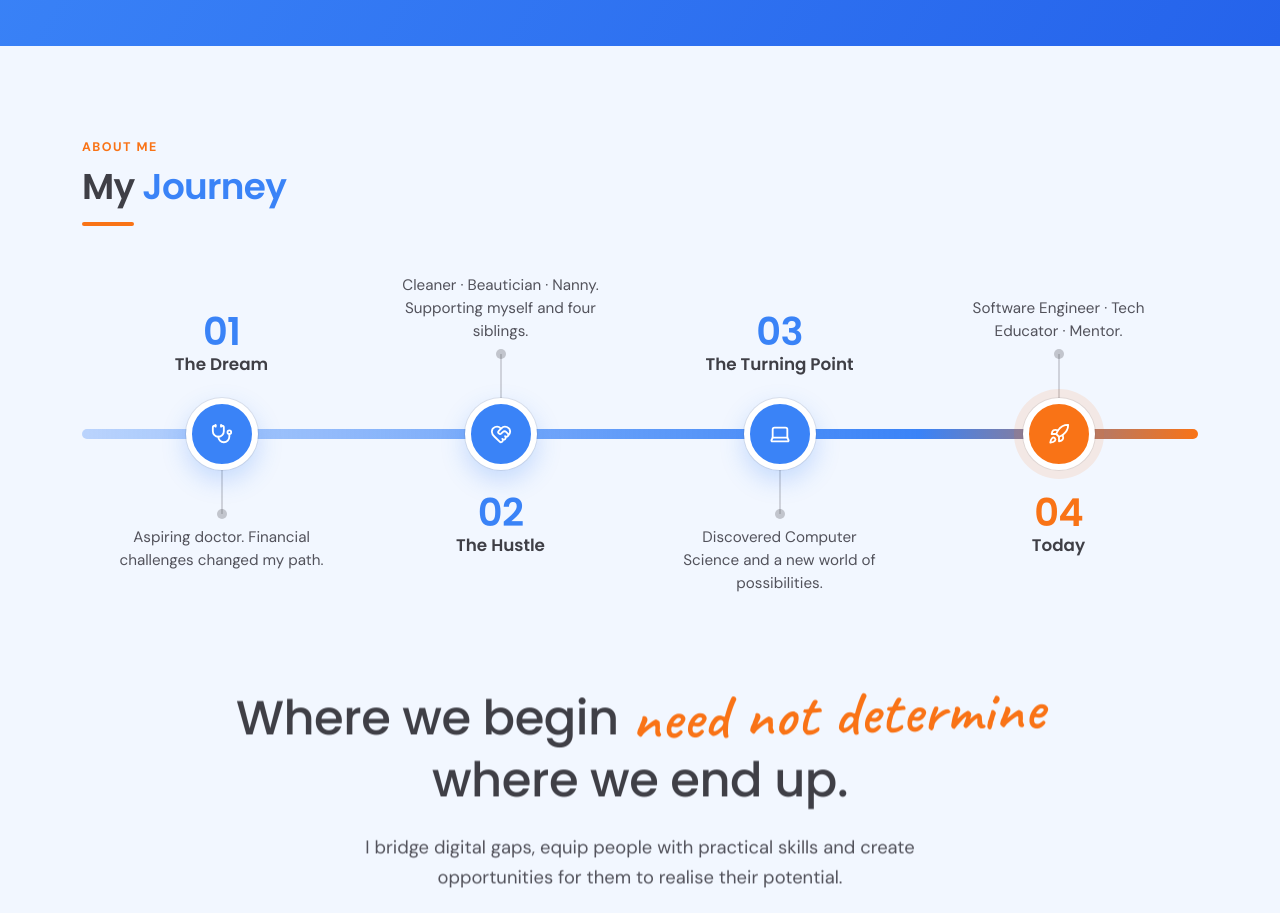
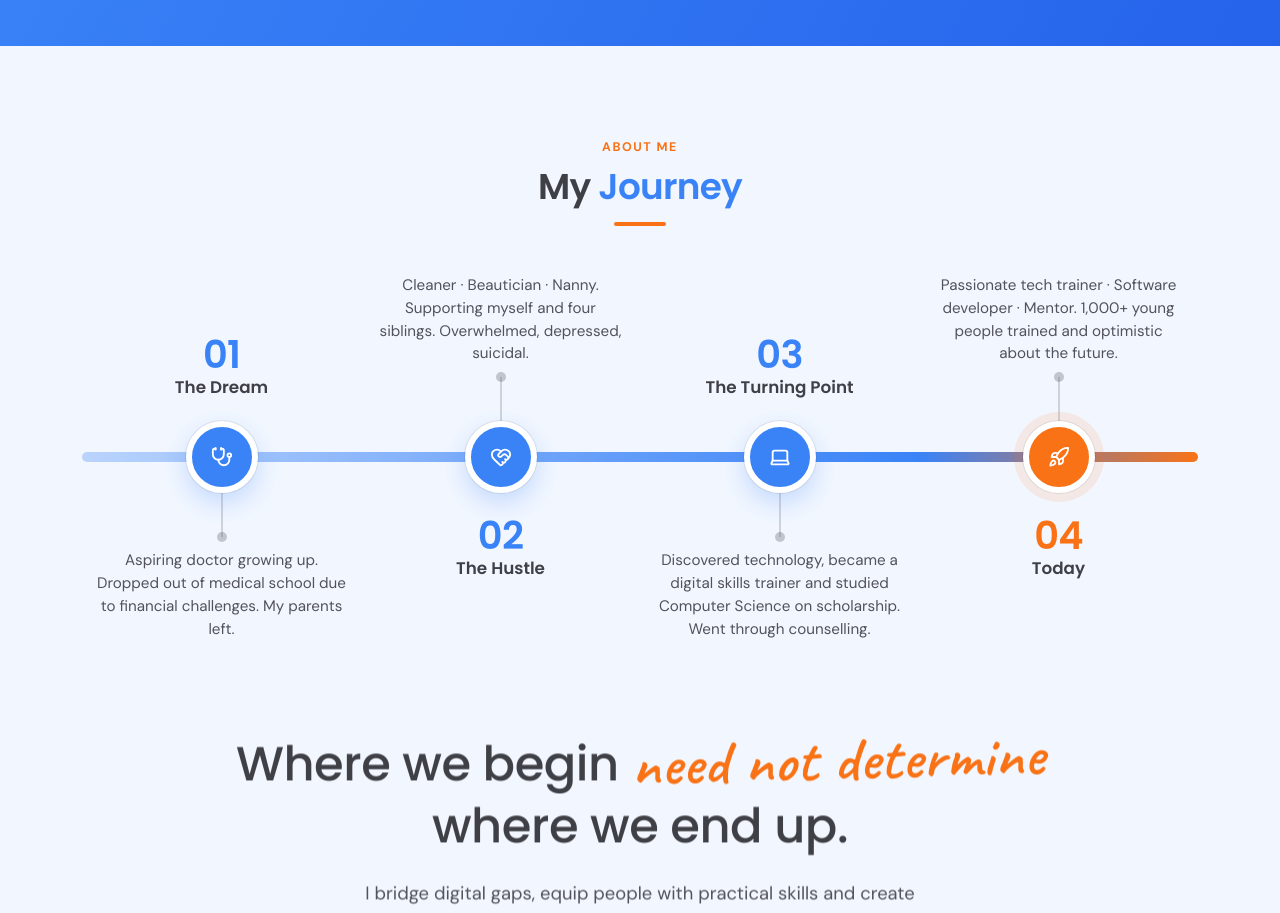
Before and after one commit to phionaaladina/phiona-aladina-portfolio, a React (Create React App) app: page / in a window 1280 px wide. Shown: the part 841-1754 px from the top of the page. Built offline with nearby package versions, Linux system fonts and the light colour scheme; a web font is replaced by a local one.

Commit message:
new changes

```diff
--- a/package.json
+++ b/package.json
@@ -1,5 +1,5 @@
 {
-  "homepage": "https://phionaaladina.unihubug.com",
+  "homepage": "https://phionaaladina.com",
   "name": "aladinaportfolio",
   "version": "0.1.0",
   "private": true,
--- a/src/pages/About.js
+++ b/src/pages/About.js
@@ -23,22 +23,22 @@ const journey = [
   {
     icon: Stethoscope,
     title: "The Dream",
-    text: "Aspiring doctor. Financial challenges changed my path.",
+    text: "Aspiring doctor growing up. Dropped out of medical school due to financial challenges. My parents left.",
   },
   {
     icon: HeartHandshake,
     title: "The Hustle",
-    text: "Cleaner · Beautician · Nanny. Supporting myself and four siblings.",
+    text: "Cleaner · Beautician · Nanny. Supporting myself and four siblings. Overwhelmed, depressed, suicidal.",
   },
   {
     icon: Laptop,
     title: "The Turning Point",
-    text: "Discovered Computer Science and a new world of possibilities.",
+    text: "Discovered technology, became a digital skills trainer and studied Computer Science on scholarship. Went through counselling.",
   },
   {
     icon: Rocket,
     title: "Today",
-    text: "Software Engineer · Tech Educator · Mentor.",
+    text: "Passionate tech trainer · Software developer · Mentor. 1,000+ young people trained and optimistic about the future.",
   },
 ];
 
@@ -47,7 +47,7 @@ const About = () => (
     <Container>
       <ScrollReveal animation="fade-up" once>
         <span className="about-eyebrow">About Me</span>
-        <h2 id="about-heading" className="about-heading section-accent section-accent--left">
+        <h2 id="about-heading" className="about-heading section-accent">
           My <span className="about-name">Journey</span>
         </h2>
       </ScrollReveal>
--- a/src/styles/About.css
+++ b/src/styles/About.css
@@ -155,7 +155,7 @@
 
 .tl-text {
   margin: 0;
-  max-width: 210px;
+  max-width: 250px;
   font-size: 0.95rem;
   line-height: 1.5;
   color: var(--tertiary);
@@ -447,3 +447,8 @@
     transform: translateX(-50%);
   }
 }
+
+/* Centred section heading */
+.about-section .container > .scroll-reveal-item:first-child {
+  text-align: center;
+}
```
Also changed, not shown: 2 other files (tests, documents, lock files or other folders).
